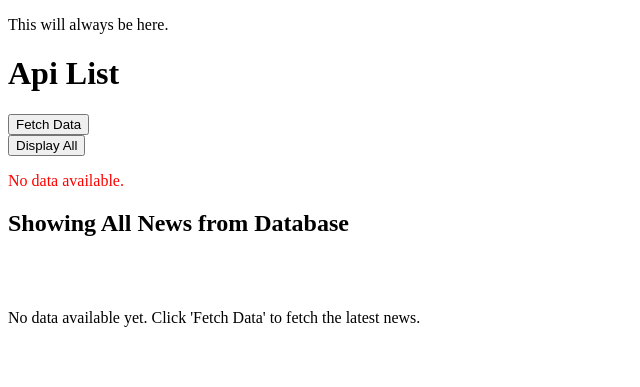
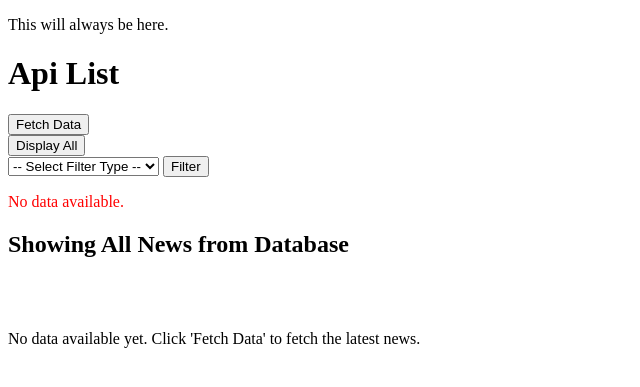
Before and after one commit to DhrRas/newapp1, a Flask app: page /details in a window 1280 px wide. Shown: the top 387 px of the page, without its empty margins (0-640 px from the left). Run offline with Flask 3, Linux system fonts and the light colour scheme.

Commit message:
updated app.py display.html

```diff
--- a/app.py
+++ b/app.py
@@ -5,6 +5,7 @@ from newsapi import NewsApiClient
 
 
 app = Flask(__name__, template_folder='templates')
+
 
 mydb = mysql.connector.connect(
         host = 'localhost',
@@ -147,14 +148,39 @@ def home():
                          message = 'some records already exist. Showing latest fetched records.'
 
 
-
-
                mydb.commit()
 
      elif request.method == 'POST' and 'display_data' in request.form:
           mycursor.execute('select * from test1 ')
           inserted_data = mycursor.fetchall()
 
+     elif request.method =='POST' and 'filter_data' in request.form:
+          filter_type = request.form.get('filter_type')
+          filter_input = request.form.get('filter_input')
+
+          if filter_type and filter_input:
+               if filter_type == 'source':
+                    query = 'select * from test1 where source = %s'
+                    mycursor.execute(query, (filter_input,))
+               elif filter_type == 'date':
+                    query = 'select * from test1 where PublishedDate LIKE %s'
+                    mycursor.execute(query, (f'%{filter_input}%',))
+               elif filter_type == 'keywords':
+                    query = '''
+                         select * from test1
+                         where title LIKE %s
+                         OR source LIKE %s
+                         OR PublishedDate LIKE %s
+                         OR unique_id LIKE %s
+                         '''
+                    keyword = f'%{filter_input}%'
+                    mycursor.execute(query, (keyword, keyword, keyword, keyword))
+
+               inserted_data = mycursor.fetchall()
+               if not inserted_data:
+                    message = f"No results found for '{filter_input}'. Try another keyword."
+               else:
+                    message = f"Showing results for '{filter_input}'"
 
      if latest_records:
           return render_template('display.html', data = latest_records, message = message)
@@ -165,20 +191,6 @@ def home():
      else:
           return render_template('display.html', data = [], message = 'No data available.')
 
-
-def filter():
-     def by_keyword():
-          query = 'select * from test1'
-          pass
-
-     def by_date():
-          pass
-
-     def by_timestamp():
-          pass
-
-     def by_source(): # if necessary. not needed.
-          pass
 
 
 if __name__ == "__main__":
--- a/templates/display.html
+++ b/templates/display.html
@@ -11,6 +11,7 @@
             padding: 5px;
         }
     </style>
+
 <form action="/details" method="POST">
     <button type="submit" name="fetch_data">Fetch Data</button>
 </form>
@@ -18,6 +19,41 @@
 <form action="/details" method="POST">
     <button type="submit" name="display_data">Display All</button>
 </form>
+
+<form action="/details" method="POST" id="filter-form">
+    <select name="filter_type" id="filter-select" onchange="updatePlaceholder()">
+        <option value="">-- Select Filter Type --</option>
+        <option value="keywords">Keyword</option>
+        <option value="source">Source</option>
+        <option value="date">Date</option>
+    </select>
+
+    <input type="text" name="filter_input" id="filter-input" placeholder="Enter value... " style="display:none;" />
+    <button type="submit" name="filter_data">Filter</button>
+</form>
+
+<script>
+    function updatePlaceholder() {
+        const select = document.getElementById('filter-select');
+        const input = document.getElementById('filter-input');
+        const value = select.value;
+
+    if(value) {
+        input.style.display = 'inline';
+        if(valu === 'keywords') {
+            input.placeholder = 'Search by keyword, e.g., cricket, economy...';
+        } else if (value === 'source') {
+            input.placeholder = 'Search by source, e.g., CNBC, TheGuardian...';
+        } else if(value === 'date') {
+            input.placeholder = 'Search by date or year, e.g., 2024 or 2024-03...';
+        }
+
+    } else {
+        input.style.display = 'none';
+    }
+}
+</script>
+
 
 {% if message %}
     <p style="color:red;">{{ message }}</p>
```
